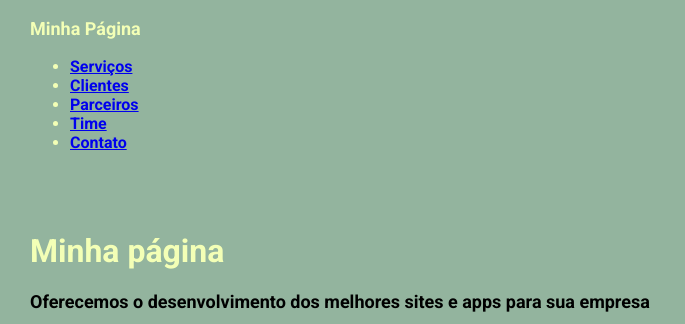
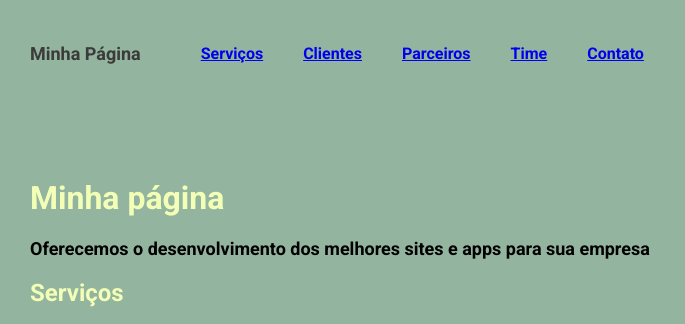
Before and after one commit to rnmartins/aula_html5_css3, a plain HTML site: page index.html in a window 1280 px wide. Shown: the top 324 px of the page, without its empty margins (0-685 px from the left). Drawn offline with Linux system fonts and the light colour scheme.

Commit message:
Atualização

```diff
--- a/css/style.css
+++ b/css/style.css
@@ -6,8 +6,21 @@ body {
 }
 
 nav {
-    color: #F3FFB6;
+    display: flex;
+    align-items: center;
+    color: #3b3b39;
 }
+
+ul {
+    display: inline-flex;
+    list-style: none;
+}
+
+li {
+    margin: 20px;
+    color: #3b3b39;
+}
+
 
 header {
     margin-top: 80px;
@@ -37,3 +50,8 @@ footer {
 .logo_contato {
     width: 30px;
 }
+
+
+.logo_contato {
+    align-items: center;
+}
```
